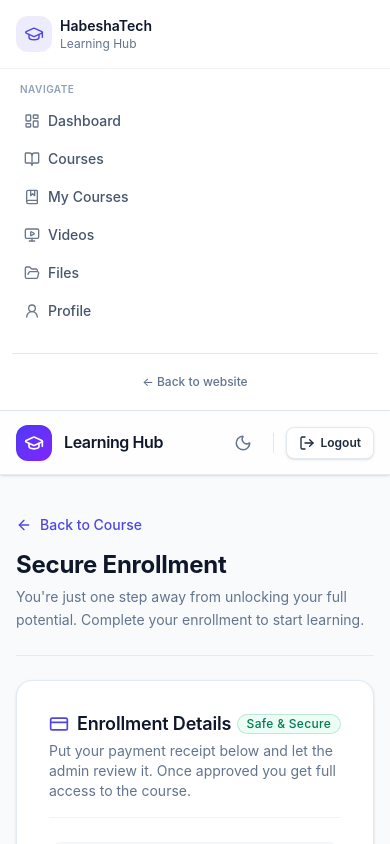
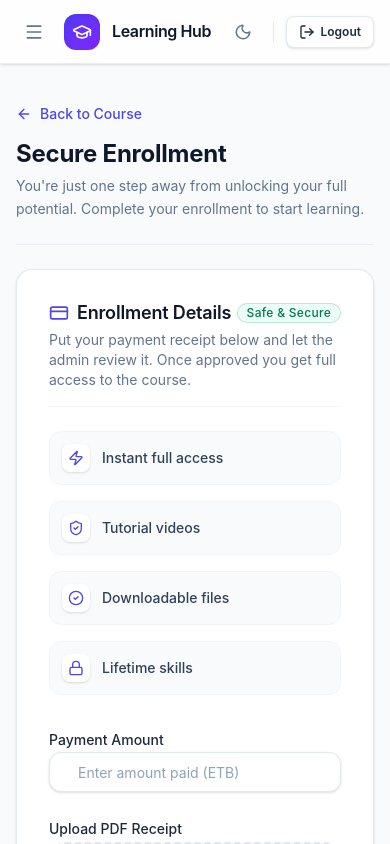
Before and after one commit to Abdurezak-Akmel/tms-frontend, a React (Vite) app: page /buy-course/1 in a window 390 px wide. Shown: the top 844 px of the page. Built offline with nearby package versions, Linux system fonts and the light colour scheme; no server answers; sample sign-in values are in the browser's storage.

Commit message:
Responsiveness added

```diff
--- a/src/components/dashboard/AdminShell.tsx
+++ b/src/components/dashboard/AdminShell.tsx
@@ -1,4 +1,4 @@
-import type { ReactNode } from 'react';
+import { useState, type ReactNode } from 'react';
 import { Link, Outlet } from 'react-router-dom';
 import {
   BarChart3,
@@ -12,6 +12,7 @@
   UserRound,
   Users as UsersIcon,
   ChevronRight,
+  X,
 } from 'lucide-react';
 
 import { AppNavLink } from '../navigation';
@@ -89,15 +90,27 @@
 
 
 export function AdminShell() {
+  const [isSidebarOpen, setIsSidebarOpen] = useState(false);
+
   return (
     <div className="flex min-h-dvh bg-slate-50/50">
-      {/* Sidebar Sidebar sidebar */}
+      {/* Mobile Sidebar Overlay */}
+      {isSidebarOpen && (
+        <div
+          className="fixed inset-0 z-50 bg-slate-900/50 backdrop-blur-sm lg:hidden transition-opacity duration-300"
+          onClick={() => setIsSidebarOpen(false)}
+        />
+      )}
+
+      {/* Sidebar */}
       <aside
         className={cn(
-          'fixed inset-y-0 left-0 z-40 hidden flex-col border-r border-slate-200 dark:border-slate-800 bg-white dark:bg-slate-900 transition-all duration-300 lg:flex lg:w-72',
+          'fixed inset-y-0 left-0 z-50 flex w-72 flex-col border-r border-slate-200 dark:border-slate-800 bg-white dark:bg-slate-900 transition-all duration-300 lg:static lg:flex',
+          isSidebarOpen ? 'translate-x-0' : '-translate-x-full lg:translate-x-0',
         )}
       >
-        <div className="flex items-center gap-3 border-b border-slate-100 dark:border-slate-800 px-6 py-5 transition-colors">
+        <div className="flex items-center justify-between border-b border-slate-100 dark:border-slate-800 px-6 py-5 transition-colors">
+          <div className="flex items-center gap-3">
             <div className="flex size-10 items-center justify-center rounded-xl bg-slate-900 dark:bg-slate-800 text-white shadow-lg shadow-slate-200 dark:shadow-none ring-4 ring-slate-50 dark:ring-slate-900">
               <ShieldCheck className="size-6" aria-hidden />
             </div>
@@ -105,6 +118,13 @@
               <h1 className="truncate text-base font-bold tracking-tight text-slate-900 dark:text-slate-100">HabeshaTech Admin</h1>
               <p className="truncate text-[11px] font-bold uppercase tracking-wider text-slate-400 dark:text-slate-500">System Management</p>
             </div>
+          </div>
+          <button
+            onClick={() => setIsSidebarOpen(false)}
+            className="lg:hidden flex size-8 items-center justify-center rounded-lg text-slate-400 hover:bg-slate-100 dark:hover:bg-slate-800"
+          >
+            <X className="size-5" />
+          </button>
         </div>
 
         <nav className="flex-1 space-y-1 overflow-y-auto px-4 py-6" aria-label="Admin Navigation">
@@ -121,6 +141,7 @@
                 to={item.to}
                 end={item.end}
                 className={navClass}
+                onClick={() => setIsSidebarOpen(false)}
               >
                 {item.icon}
                 <span className="flex-1">{item.label}</span>
@@ -144,8 +165,8 @@
       </aside>
 
       {/* Main Content Areas */}
-      <div className="flex flex-1 flex-col lg:pl-72 transition-all">
-        <AppHeader isAdmin />
+      <div className="flex flex-1 flex-col transition-all">
+        <AppHeader isAdmin onMenuOpen={() => setIsSidebarOpen(true)} />
 
         <main className="flex-1 bg-slate-50/50 dark:bg-slate-900/50 transition-colors">
           <div className="mx-auto max-w-7xl">
--- a/src/components/dashboard/UserShell.tsx
+++ b/src/components/dashboard/UserShell.tsx
@@ -1,4 +1,4 @@
-import type { ReactNode } from 'react';
+import { useState, type ReactNode } from 'react';
 import { Link, Outlet } from 'react-router-dom';
 import {
   BookMarked,
@@ -8,6 +8,7 @@
   LayoutDashboard,
   MonitorPlay,
   UserRound,
+  X,
 } from 'lucide-react';
 import { AppNavLink } from '../navigation';
 import { Separator } from '../ui';
@@ -61,15 +62,26 @@
 ];
 
 export function UserShell() {
+  const [isSidebarOpen, setIsSidebarOpen] = useState(false);
+
   return (
     <div className="flex min-h-dvh flex-col bg-slate-50 dark:bg-slate-900 lg:flex-row transition-colors">
+      {/* Mobile Sidebar Overlay */}
+      {isSidebarOpen && (
+        <div
+          className="fixed inset-0 z-50 bg-slate-900/50 backdrop-blur-sm lg:hidden transition-opacity duration-300"
+          onClick={() => setIsSidebarOpen(false)}
+        />
+      )}
+
       <aside
         className={cn(
-          'flex flex-col border-b border-slate-200/90 dark:border-slate-800 bg-white dark:bg-slate-900 shadow-sm transition-colors',
-          'lg:sticky lg:top-0 lg:h-dvh lg:w-64 lg:shrink-0 lg:border-b-0 lg:border-r lg:border-slate-200/90 dark:lg:border-slate-800',
+          'fixed inset-y-0 left-0 z-50 flex w-64 flex-col border-r border-slate-200/90 dark:border-slate-800 bg-white dark:bg-slate-900 transition-all duration-300 lg:static lg:flex',
+          isSidebarOpen ? 'translate-x-0' : '-translate-x-full lg:translate-x-0',
         )}
       >
-        <div className="flex items-center gap-2 border-b border-slate-100 dark:border-slate-800 px-4 py-4 lg:px-5">
+        <div className="flex items-center justify-between border-b border-slate-100 dark:border-slate-800 px-4 py-4 lg:px-5">
+          <div className="flex items-center gap-2">
             <div className="flex size-9 items-center justify-center rounded-xl bg-[var(--color-brand)]/10 dark:bg-[var(--color-brand)]/20 text-[var(--color-brand)] dark:text-brand-400">
               <GraduationCap className="size-5" strokeWidth={1.75} aria-hidden />
             </div>
@@ -77,6 +89,13 @@
               <p className="truncate text-sm font-semibold text-slate-900 dark:text-slate-100">HabeshaTech</p>
               <p className="truncate text-xs text-slate-500 dark:text-slate-400">Learning Hub</p>
             </div>
+          </div>
+          <button
+            onClick={() => setIsSidebarOpen(false)}
+            className="lg:hidden flex size-8 items-center justify-center rounded-lg text-slate-400 hover:bg-slate-100 dark:hover:bg-slate-800"
+          >
+            <X className="size-5" />
+          </button>
         </div>
 
         <nav className="flex flex-1 flex-col gap-0.5 p-3 lg:overflow-y-auto" aria-label="Main">
@@ -89,6 +108,7 @@
               to={item.to}
               end={item.end}
               className={navClass}
+              onClick={() => setIsSidebarOpen(false)}
             >
               {item.icon}
               {item.label}
@@ -108,7 +128,7 @@
       </aside>
 
       <div className="flex min-h-0 min-w-0 flex-1 flex-col transition-colors">
-        <AppHeader isAdmin={false} />
+        <AppHeader isAdmin={false} onMenuOpen={() => setIsSidebarOpen(true)} />
         <main className="flex-1 overflow-y-auto w-full">
           <div className="mx-auto max-w-6xl px-4 py-6 sm:px-6 sm:py-8 lg:px-8 text-slate-900 dark:text-slate-100">
             <Outlet />
--- a/src/components/layout/AppHeader.tsx
+++ b/src/components/layout/AppHeader.tsx
@@ -1,5 +1,5 @@
 import { useNavigate } from 'react-router-dom';
-import { LogOut, ShieldCheck, Moon, Sun, GraduationCap } from 'lucide-react';
+import { LogOut, ShieldCheck, Moon, Sun, GraduationCap, Menu } from 'lucide-react';
 import { Button } from '../ui/Button';
 import authService from '../../services/authService';
 import Breadcrumbs from '../dashboard/Breadcrumbs';
@@ -7,9 +7,10 @@
 
 interface AppHeaderProps {
   isAdmin?: boolean;
+  onMenuOpen?: () => void;
 }
 
-const AppHeader = ({ isAdmin = false }: AppHeaderProps) => {
+const AppHeader = ({ isAdmin = false, onMenuOpen }: AppHeaderProps) => {
   const navigate = useNavigate();
   const { theme, toggleTheme } = useTheme();
 
@@ -27,6 +28,16 @@
 
   return (
     <header className="sticky top-0 z-30 flex h-16 w-full items-center justify-between border-b border-slate-200/80 dark:border-[#30363d] bg-white/80 dark:bg-[#161b22]/90 px-4 backdrop-blur-md sm:px-6 lg:px-8 transition-all duration-300 shadow-sm dark:shadow-[0_1px_0_0_#30363d]">
+      <div className="flex items-center gap-3">
+        {/* Mobile menu toggle */}
+        <button
+          onClick={onMenuOpen}
+          className="flex lg:hidden size-9 items-center justify-center rounded-lg text-slate-500 transition-all hover:bg-slate-100 dark:text-slate-400 dark:hover:bg-slate-800"
+          aria-label="Open sidebar"
+        >
+          <Menu className="size-5" />
+        </button>
+
         <div className="flex items-center gap-3 lg:hidden">
           <div className={`flex size-9 items-center justify-center rounded-xl text-white shadow-inner ${isAdmin ? 'bg-gradient-to-br from-violet-600 to-indigo-700' : 'bg-gradient-to-br from-indigo-600 to-violet-600'}`}>
             {isAdmin ? <ShieldCheck className="size-5" aria-hidden /> : <GraduationCap className="size-5" aria-hidden />}
@@ -34,6 +45,7 @@
           <span className="font-semibold text-slate-900 dark:text-[#f0f6fc] tracking-tight">
             {isAdmin ? 'Admin Control' : 'Learning Hub'}
           </span>
+        </div>
       </div>
 
       <div className="hidden items-center lg:flex flex-1">
```
Lines whose indentation alone changed are shown as unchanged.
